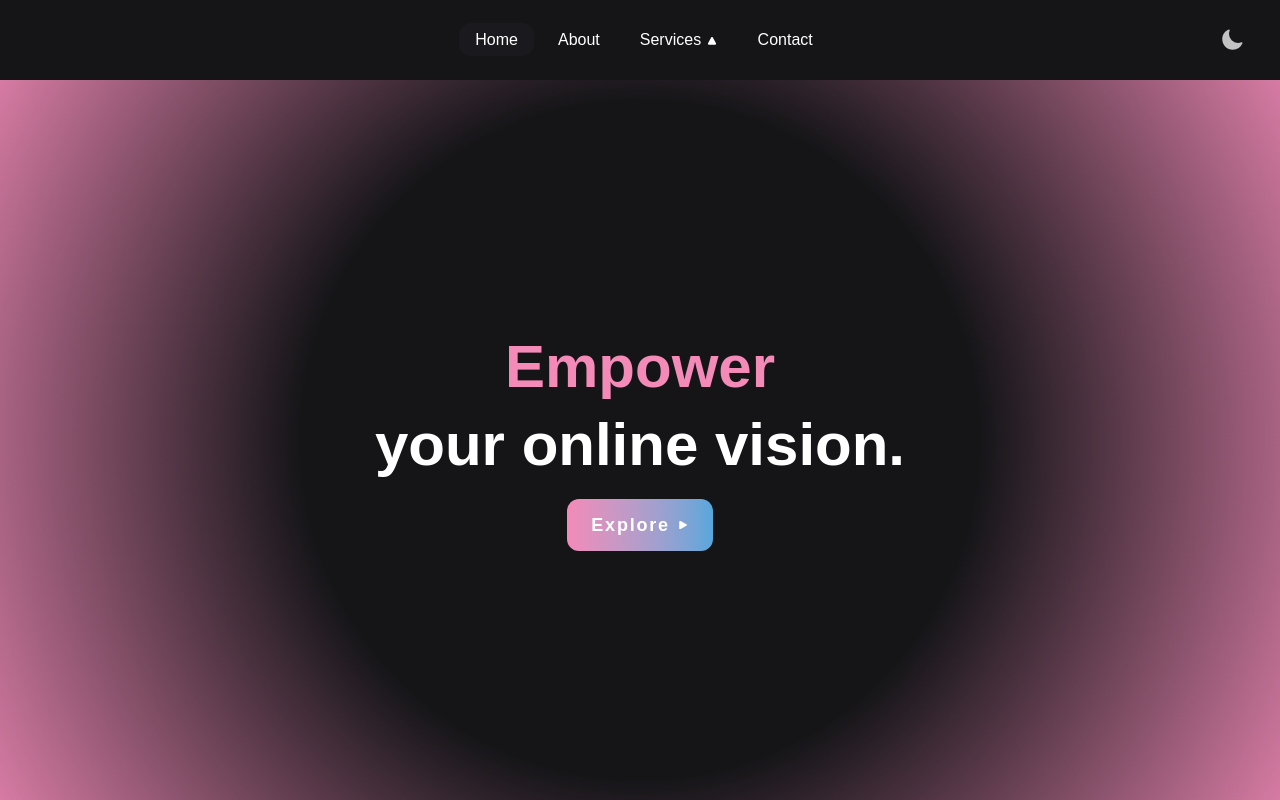
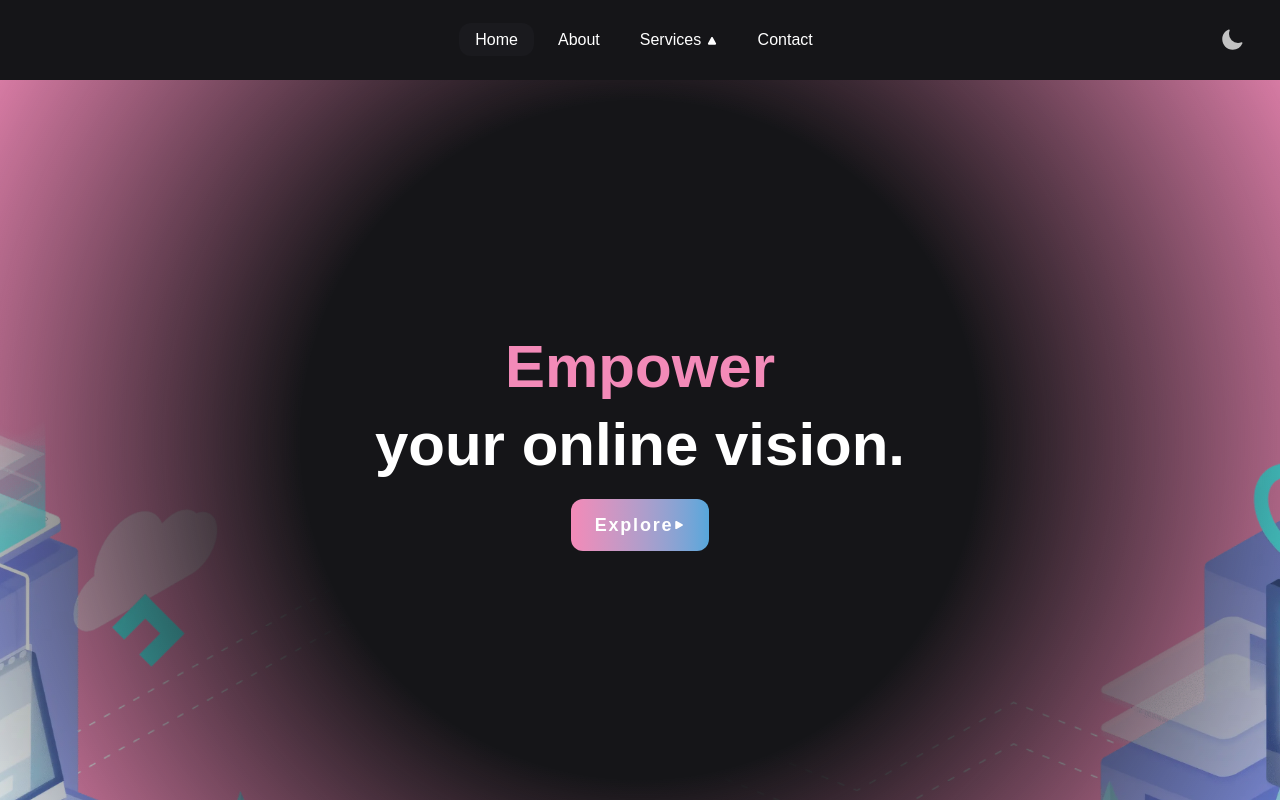
Before and after one commit to brandon-relentnet/nuxt-playground, a Nuxt app: page / in a window 1280 px wide. Shown: the top 800 px of the page. Built offline with nearby package versions, Linux system fonts and the light colour scheme.

Commit message:
Refactor HomeHero for improved image load animation and responsive content rendering.

```diff
--- a/components/sections/HomeHero.vue
+++ b/components/sections/HomeHero.vue
@@ -1,30 +1,25 @@
 <!-- HomeHero.vue -->
 <script setup>
-import { ref, computed, onMounted } from "vue";
-import { useWindowScroll, useMediaQuery } from "@vueuse/core";
-
-const isMobile = useMediaQuery("(max-width: 767px)");
+import { ref, computed } from "vue";
+import { useWindowScroll } from "@vueuse/core";
 
 const { y } = useWindowScroll();
 const imageVisible = ref(false);
 
-onMounted(() => {
-  if (!isMobile.value) {
-    setTimeout(() => {
-      imageVisible.value = true;
-    }, 100);
-  }
-});
+function handleImageLoad() {
+  setTimeout(() => {
+    imageVisible.value = true;
+  }, 100);
+}
 
-const parallaxStyle = computed(() => {
-  return isMobile.value ? {} : { transform: `translateY(-${y.value * 0.3}px)` };
-});
+const parallaxStyle = computed(() => ({
+  transform: `translateY(-${y.value * 0.3}px)`,
+}));
 </script>
 
 <template>
-  <div class="relative h-[112vh] w-full bg-rose overflow-hidden">
+  <div class="hero-container relative h-[112vh] w-full bg-rose overflow-hidden">
     <div
-      v-if="!isMobile"
       ref="imageRef"
       class="absolute top-[10%] left-0 w-full h-[120%] transition-transform duration-700 ease-out"
       :class="{
@@ -39,22 +34,48 @@ const parallaxStyle = computed(() => {
         alt="Homepage Image"
         format="webp"
         quality="100"
+        @load="handleImageLoad"
       />
     </div>
 
     <div
-      class="absolute flex items-center justify-center left-1/2 top-[45vh] -translate-x-1/2 -translate-y-1/2 bg-radial from-base from-30% to-transparent to-70% w-[200vw] h-[200vw] max-w-[200vh] max-h-[200vh] aspect-square rounded-full"
+      class="hero-content absolute z-10 flex items-center justify-center left-1/2 top-[45vh] -translate-x-1/2 -translate-y-1/2"
     >
-      <div class="w-1/2 text-5xl md:text-6xl text-center font-bold">
+      <div class="w-3/4 text-5xl md:text-6xl text-center font-bold">
         <h1 class="empower-text rounded-xl text-rose p-2">Empower</h1>
         <h1>your online vision.</h1>
-        <MotionButton scrollTo="our-services">Explore </MotionButton>
+        <MotionButton scrollTo="our-services">Explore</MotionButton>
       </div>
     </div>
   </div>
 </template>
 
 <style scoped>
+.hero-container {
+  position: relative;
+}
+
+.hero-container::before {
+  content: "";
+  position: absolute;
+  left: 50%;
+  top: 45vh;
+  transform: translate(-50%, -50%);
+  width: 200vw;
+  height: 200vw;
+  max-width: 200vh;
+  max-height: 200vh;
+  border-radius: 50%;
+  background: radial-gradient(circle, var(--color-base) 30%, transparent 70%);
+  z-index: 1;
+  will-change: transform, opacity;
+}
+
+.hero-content {
+  position: relative;
+  z-index: 2;
+}
+
 @keyframes slideMask {
   from {
     transform: translateX(-100%);
@@ -74,15 +95,10 @@ const parallaxStyle = computed(() => {
   content: "";
   position: absolute;
   top: 0;
-  left: -100%;
+  left: -101%;
   width: 100%;
   height: 100%;
-  background: linear-gradient(
-    120deg,
-    transparent,
-    var(--color-foam),
-    transparent
-  );
+  background: linear-gradient(120deg, transparent, var(--color-foam), transparent);
   animation: slideMask 1s alternate 2;
 }
 </style>
```
